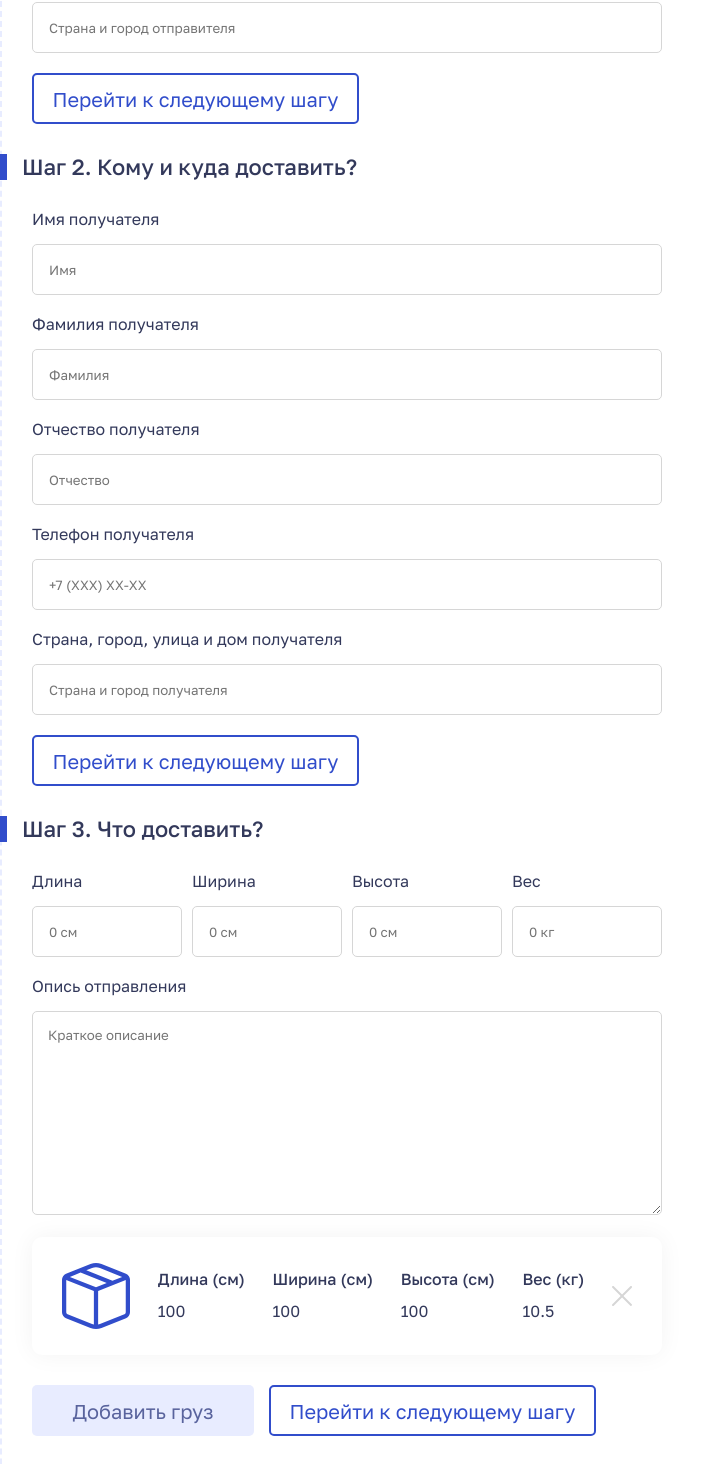
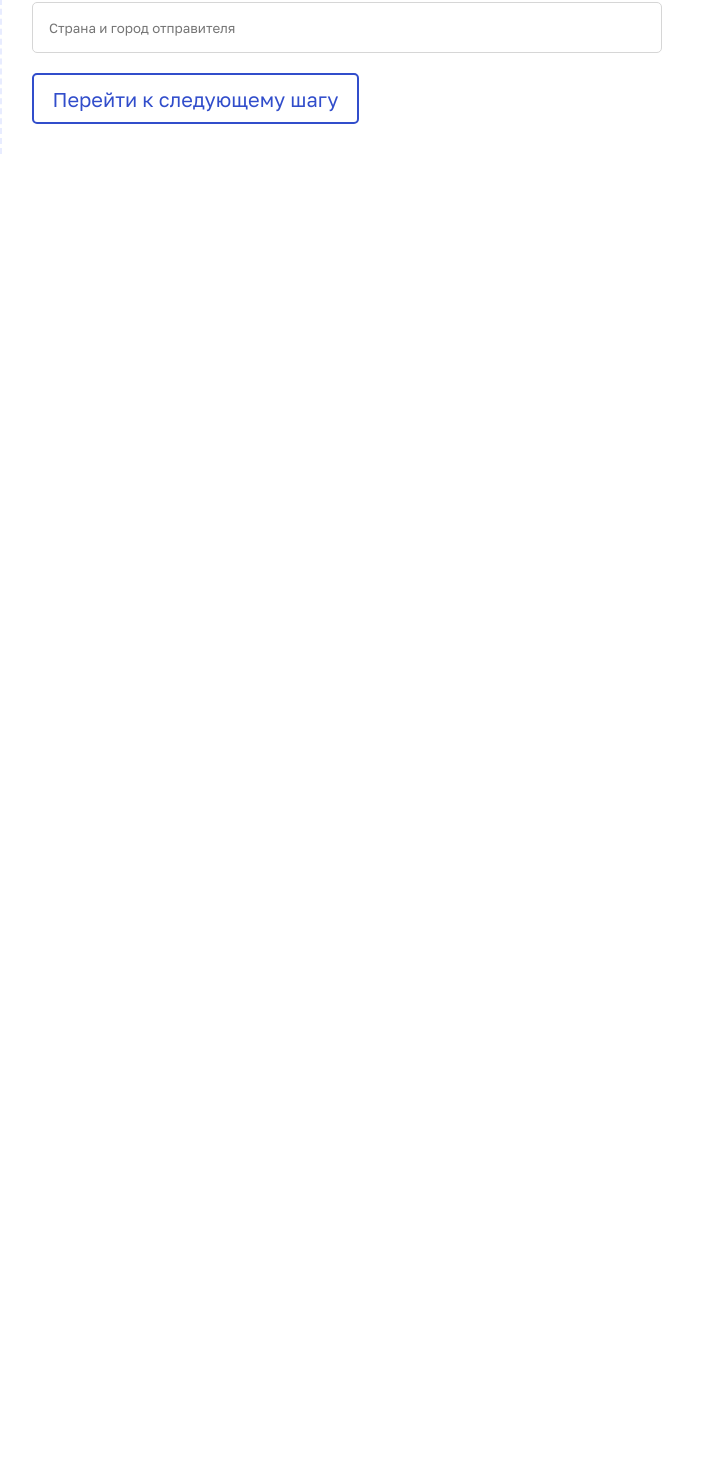
Before and after one commit to latttysh/shipping-company, a React (Create React App) app in the folder frontend/: page /calculate in a window 1280 px wide. Shown: the part 774-2238 px from the top of the page, without its empty margins (0-725 px from the left). After the commit the page ends 928 px from the top, so only its background shows below. Built offline with nearby package versions, Linux system fonts and the light colour scheme.

Commit message:
add redux

```diff
--- a/frontend/package.json
+++ b/frontend/package.json
@@ -3,11 +3,14 @@
   "version": "0.1.0",
   "private": true,
   "dependencies": {
+    "@reduxjs/toolkit": "^1.8.2",
     "@testing-library/jest-dom": "^5.16.4",
     "@testing-library/react": "^13.3.0",
     "@testing-library/user-event": "^13.5.0",
     "react": "^18.2.0",
     "react-dom": "^18.2.0",
+    "react-hook-form": "^7.32.2",
+    "react-redux": "^8.0.2",
     "react-router-dom": "^6.3.0",
     "react-scripts": "5.0.1",
     "sass": "^1.52.3",
--- a/frontend/src/index.js
+++ b/frontend/src/index.js
@@ -3,10 +3,14 @@ import ReactDOM from 'react-dom/client';
 import './index.scss';
 import App from './App';
 import { BrowserRouter } from 'react-router-dom';
+import { store } from './redux/store';
+import { Provider } from 'react-redux';
 
 const root = ReactDOM.createRoot(document.getElementById('root'));
 root.render(
-  <BrowserRouter>
-    <App />
-  </BrowserRouter>,
+  <Provider store={store}>
+    <BrowserRouter>
+      <App />
+    </BrowserRouter>
+  </Provider>,
 );
--- a/frontend/src/pages/Calculate/index.jsx
+++ b/frontend/src/pages/Calculate/index.jsx
@@ -2,8 +2,41 @@ import React from 'react';
 import styles from './calculate.module.scss';
 import Item from '../../components/Item';
 import Delivery from '../../components/Delivery';
+import { useSelector, useDispatch } from 'react-redux';
+import { addSender, addReciever } from '../../redux/slices/CalculateSlice';
+import { useForm } from 'react-hook-form';
 
 function Calculate() {
+  const [step, setStep] = React.useState(0);
+  const { register, handleSubmit } = useForm({
+    mode: 'onBlur',
+  });
+
+  const { register: register2, handleSubmit: handleSubmit2 } = useForm({
+    mode: 'onBlur',
+  });
+  const { register: register3, handleSubmit: handleSubmit3 } = useForm({
+    mode: 'onBlur',
+  });
+  const onSubmitSender = (data) => {
+    dispatch(addSender(data));
+    setStep(step + 1);
+  };
+
+  const onSubmitReciever = (data) => {
+    console.log(data);
+    setStep(step + 1);
+  };
+
+  const onSubmitItem = (data) => {
+    console.log(data);
+    setStep(step + 1);
+  };
+
+  const params = useSelector((state) => state.info);
+  console.log(params);
+  const dispatch = useDispatch();
+
   return (
     <div className={styles.container}>
       <div className={styles.link__level}>Главная > Калькулятор расчёта стоимости</div>
@@ -11,73 +44,92 @@ function Calculate() {
       <div className={styles.subtitle}>Здесь вы можете рассчитать стоимость и срок доставки.</div>
 
       <div className={styles.calculator}>
-        <form className={styles.stepOne}>
+        <form
+          style={{ display: 'block' }}
+          onSubmit={handleSubmit(onSubmitSender)}
+          className={styles.stepOne}>
           <div className={styles.form__title}>Шаг 1. Откуда и от кого забрать?</div>
           <div className={styles.inputs}>
             <label>Имя отправителя</label>
-            <input type="text" placeholder="Имя" />
+            <input {...register('sender.name')} type="text" placeholder="Имя" />
             <label>Фамилия отправителя</label>
-            <input type="text" placeholder="Фамилия" />
+            <input {...register('sender.lastName')} type="text" placeholder="Фамилия" />
             <label>Отчество отправителя</label>
-            <input type="text" placeholder="Отчество" />
+            <input {...register('sender.middleName')} type="text" placeholder="Отчество" />
             <label>Телефон отправителя</label>
-            <input type="text" placeholder="+7 (XXX) XX-XX" />
+            <input {...register('sender.phone')} type="text" placeholder="+7 (XXX) XX-XX" />
             <label>Страна, город, улица и дом отправителя</label>
-            <input type="text" placeholder="Страна и город отправителя" />
-            <button type="button">Перейти к следующему шагу</button>
+            <input
+              {...register('sender.address')}
+              type="text"
+              placeholder="Страна и город отправителя"
+            />
+            <button type="submit">Перейти к следующему шагу</button>
           </div>
         </form>
-        <form className={styles.stepOne} style={{ display: 'block' }}>
+        <form
+          className={styles.stepOne}
+          onSubmit={handleSubmit2(onSubmitReciever)}
+          style={step > 0 ? { display: 'block' } : { display: 'none' }}>
           <div className={styles.form__title}>Шаг 2. Кому и куда доставить?</div>
           <div className={styles.inputs}>
             <label>Имя получателя</label>
-            <input type="text" placeholder="Имя" />
+            <input {...register2('reciever.name')} type="text" placeholder="Имя" />
             <label>Фамилия получателя</label>
-            <input type="text" placeholder="Фамилия" />
+            <input {...register2('reciever.lastName')} type="text" placeholder="Фамилия" />
             <label>Отчество получателя</label>
-            <input type="text" placeholder="Отчество" />
+            <input {...register2('reciever.middleName')} type="text" placeholder="Отчество" />
             <label>Телефон получателя</label>
-            <input type="text" placeholder="+7 (XXX) XX-XX" />
+            <input {...register2('reciever.phone')} type="text" placeholder="+7 (XXX) XX-XX" />
             <label>Страна, город, улица и дом получателя</label>
-            <input type="text" placeholder="Страна и город получателя" />
-            <button type="button">Перейти к следующему шагу</button>
+            <input
+              {...register2('reciever.address')}
+              type="text"
+              placeholder="Страна и город получателя"
+            />
+            <button type="submit">Перейти к следующему шагу</button>
           </div>
         </form>
-        <form className={styles.stepTwo}>
+        <form
+          style={step > 1 ? { display: 'block' } : { display: 'none' }}
+          className={styles.stepTwo}
+          onSubmit={handleSubmit3(onSubmitItem)}>
           <div className={styles.form__title}>Шаг 3. Что доставить?</div>
           <div className={styles.inputs}>
             <div className={styles.gabarits}>
               <div className="block">
                 <label>Длина</label>
-                <input placeholder="0 см" type="text" />
+                <input {...register3('item.length')} placeholder="0 см" type="text" />
               </div>
               <div className="block">
                 <label>Ширина</label>
-                <input placeholder="0 см" type="text" />
+                <input {...register3('item.width')} placeholder="0 см" type="text" />
               </div>
               <div className="block">
                 <label>Высота</label>
-                <input placeholder="0 см" type="text" />
+                <input {...register3('item.height')} placeholder="0 см" type="text" />
               </div>
               <div className="block">
                 <label>Вес</label>
-                <input placeholder="0 кг" type="text" />
+                <input {...register3('item.weight')} placeholder="0 кг" type="text" />
               </div>
             </div>
             <label>Опись отправления</label>
-            <textarea placeholder="Краткое описание" />
+            <textarea {...register3('item.description')} placeholder="Краткое описание" />
             <Item />
             <div className={styles.buttons}>
               <button type="button" className={styles.button__add}>
                 Добавить груз
               </button>
-              <button type="button" className={styles.button__next}>
+              <button type="submit" className={styles.button__next}>
                 Перейти к следующему шагу
               </button>
             </div>
           </div>
         </form>
-        <form className={styles.stepThird}>
+        <form
+          className={styles.stepThird}
+          style={step > 2 ? { display: 'block' } : { display: 'none' }}>
           <div className={styles.form__title}>Шаг 4. Дополнительные параметры</div>
           <div className={styles.inputs}>
             <div className="block">
@@ -114,7 +166,9 @@ function Calculate() {
           </div>
         </form>
 
-        <form className={styles.stepThird}>
+        <form
+          className={styles.stepThird}
+          style={step > 3 ? { display: 'block' } : { display: 'none' }}>
           <div className={styles.form__title}>Шаг 4. Дополнительные параметры</div>
           <div className={styles.inputs}>
             <Delivery />
--- /dev/null
+++ b/frontend/src/redux/slices/CalculateSlice.js
@@ -0,0 +1,55 @@
+import { createSlice } from '@reduxjs/toolkit';
+
+const initialState = {
+  items: [],
+  reciever: {
+    name: '',
+    lastName: '',
+    middleName: '',
+    phone: '',
+    address: '',
+  },
+  sender: {
+    name: '',
+    lastName: '',
+    middleName: '',
+    phone: '',
+    address: '',
+  },
+  security: [],
+};
+
+export const calculateSlice = createSlice({
+  name: 'items',
+  initialState,
+  reducers: {
+    addItem: (state, action) => {
+      state.items = state.items.push(action.payload);
+    },
+    addSender: (state, action) => {
+      console.log(action.payload);
+      state.sender = {
+        name: action.payload.sender.name,
+        lastName: action.payload.sender.lastName,
+        middleName: action.payload.sender.middleName,
+        phone: action.payload.sender.phone,
+        address: action.payload.sender.address,
+      };
+    },
+    addReciever: (state, action) => {
+      console.log(action.payload);
+      state.reciever = {
+        name: action.payload.reciever.name,
+        lastName: action.payload.reciever.lastName,
+        middleName: action.payload.reciever.middleName,
+        phone: action.payload.reciever.phone,
+        address: action.payload.reciever.address,
+      };
+    },
+  },
+});
+
+// Action creators are generated for each case reducer function
+export const { addItem, addSender, addReciever } = calculateSlice.actions;
+
+export default calculateSlice.reducer;
--- /dev/null
+++ b/frontend/src/redux/store.js
@@ -0,0 +1,8 @@
+import { configureStore } from '@reduxjs/toolkit';
+import CalculateSlice from './slices/CalculateSlice';
+
+export const store = configureStore({
+  reducer: {
+    info: CalculateSlice,
+  },
+});
```
Also changed, not shown: 1 other file (tests, documents, lock files or other folders).
